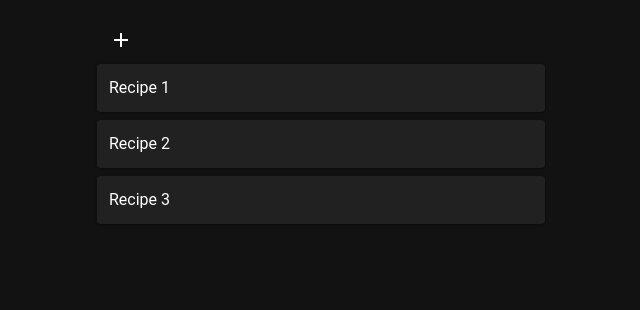
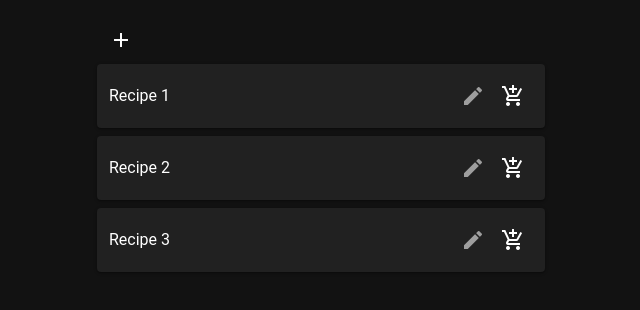
Before and after one commit to MathCRoy/TwoMinutesGroceries, a Vue app: page / in a window 1280 px wide. Shown: the top 310 px of the page, without its empty margins (319-959 px from the left). Built offline with nearby package versions, Linux system fonts and the light colour scheme.

Commit message:
Feature: Edit and order recipe list

```diff
--- a/package.json
+++ b/package.json
@@ -13,7 +13,8 @@
   "dependencies": {
     "@mdi/font": "^7.4.47",
     "vue": "^3.5.32",
-    "vue-router": "^5.0.4"
+    "vue-router": "^5.0.4",
+    "vuedraggable": "^4.1.0"
   },
   "devDependencies": {
     "@tsconfig/node24": "^24.0.4",
--- a/src/component/RecipeCard.vue
+++ b/src/component/RecipeCard.vue
@@ -1,9 +1,50 @@
 <script setup lang="ts">
-defineProps<{ recipe: { id: number, desc: string, position: number } }>()
+import { ref, nextTick } from 'vue'
+import { db } from '../db'
+
+const props = defineProps<{ recipe: { id: number, desc: string, position: number } }>()
+
+const editing = ref(false)
+const editDesc = ref('')
+const inputRef = ref(null)
+
+async function startEdit() {
+  editDesc.value = props.recipe.desc
+  editing.value = true
+  await nextTick()
+  inputRef.value?.focus()
+}
+
+async function confirmEdit() {
+  if (editDesc.value.trim()) {
+    await db.recipes.update(props.recipe.id, { desc: editDesc.value.trim() })
+  }
+  editing.value = false
+}
+
+function cancelEdit() {
+  editing.value = false
+}
 </script>
 
 <template>
-  <v-card class="mb-2 pa-3">
-    {{ recipe.desc }}
+  <v-card class="mb-2 pa-3 d-flex align-center">
+    <div class="flex-grow-1">
+      <v-text-field
+        v-if="editing"
+        ref="inputRef"
+        v-model="editDesc"
+        variant="underlined"
+        density="compact"
+        hide-details
+        @keyup.enter="confirmEdit"
+        @keyup.esc="cancelEdit"
+        @blur="cancelEdit"
+      />
+      <span v-else>{{ recipe.desc }}</span>
+    </div>
+
+    <v-btn icon="mdi-pencil" variant="text" size="small" color="grey" @click="startEdit" />
+    <v-btn icon="mdi-cart-plus" variant="text" size="small" />
   </v-card>
 </template>
--- a/src/component/RecipeList.vue
+++ b/src/component/RecipeList.vue
@@ -1,6 +1,7 @@
 <script setup lang="ts">
 import { ref, nextTick, onUnmounted } from 'vue'
 import { liveQuery } from 'dexie'
+import draggable from 'vuedraggable'
 import { db } from '../db'
 import RecipeCard from './RecipeCard.vue'
 
@@ -37,6 +38,12 @@ async function confirmAdd() {
 function cancelAdd() {
   adding.value = false
 }
+
+async function onDragEnd() {
+  await db.recipes.bulkPut(
+    recipes.value.map((r, i) => ({ ...r, position: i + 1 }))
+  )
+}
 </script>
 
 <template>
@@ -57,10 +64,14 @@ function cancelAdd() {
       />
     </v-card>
 
-    <RecipeCard
-      v-for="recipe in recipes"
-      :key="recipe.id"
-      :recipe="recipe"
-    />
+    <draggable
+      v-model="recipes"
+      item-key="id"
+      @end="onDragEnd"
+    >
+      <template #item="{ element }">
+        <RecipeCard :recipe="element" />
+      </template>
+    </draggable>
   </div>
 </template>
```
Also changed, not shown: 1 other file (tests, documents, lock files or other folders).
